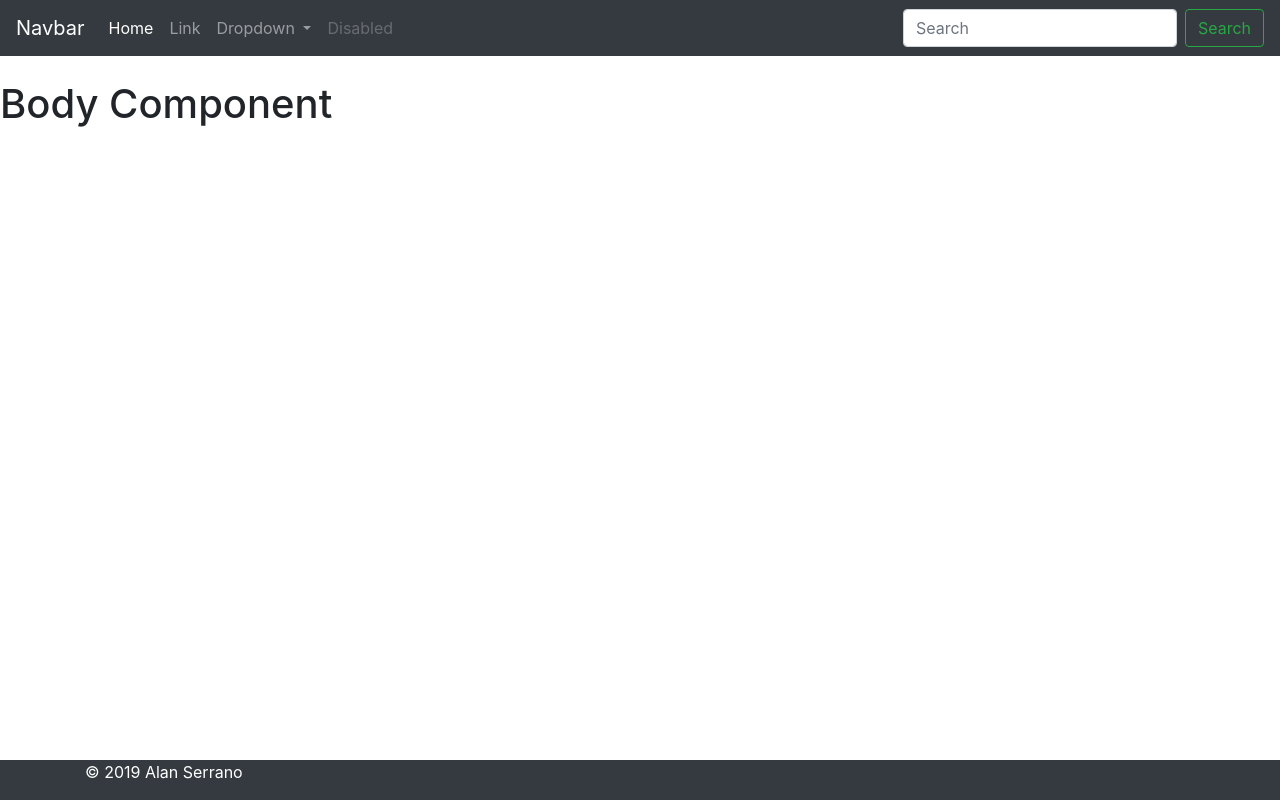
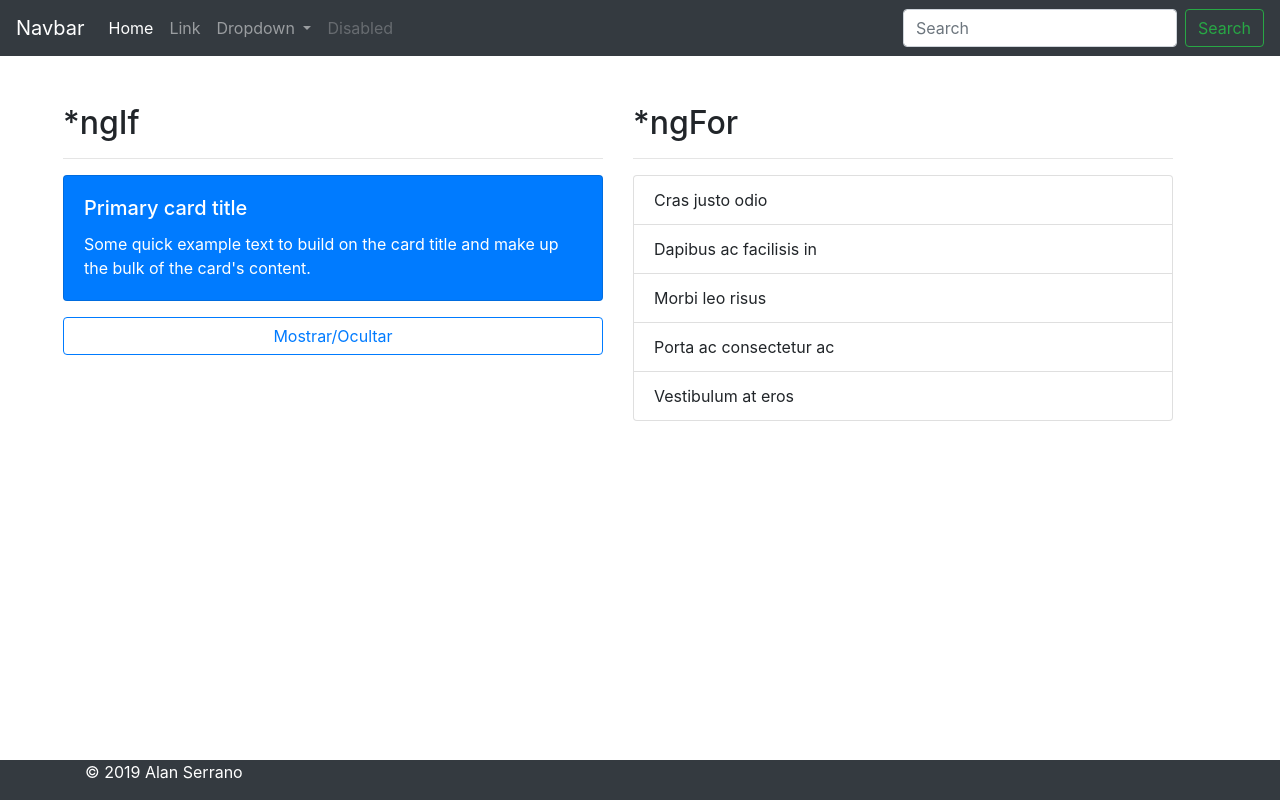
Before and after one commit to alan-serrano/angular-aplicaciones, an Angular app in the folder Proyectos/1.-HolaMundo/01-hola-mundo/: page / in a window 1280 px wide. Built offline with nearby package versions, Linux system fonts and the light colour scheme.

Commit message:
Estructura del BodyComponent

```diff
--- a/Proyectos/1.-HolaMundo/01-hola-mundo/src/app/app.component.html
+++ b/Proyectos/1.-HolaMundo/01-hola-mundo/src/app/app.component.html
@@ -1,7 +1,9 @@
 <app-header></app-header>
 
 
-<app-body class="container"></app-body>
+<div class="container m-5">
+    <app-body></app-body>
+</div>
 
 
 <app-footer></app-footer>
--- a/Proyectos/1.-HolaMundo/01-hola-mundo/src/app/components/body/body.component.html
+++ b/Proyectos/1.-HolaMundo/01-hola-mundo/src/app/components/body/body.component.html
@@ -1 +1,28 @@
-<h1>Body Component</h1>
+<div class="row">
+    <div class="col">
+        <h2>*ngIf</h2>
+        <hr>
+
+        <div class="card text-white bg-primary mb-3" style="width: 100%;">
+            <div class="card-body">
+                <h5 class="card-title">Primary card title</h5>
+                <p class="card-text">Some quick example text to build on the card title and make up the bulk of the card's
+                    content.</p>
+            </div>
+        </div>
+
+        <button class="btn btn-outline-primary btn-block">Mostrar/Ocultar</button>
+    </div>
+    <div class="col">
+        <h2>*ngFor</h2>
+        <hr>
+        <ul class="list-group">
+            <li class="list-group-item">Cras justo odio</li>
+            <li class="list-group-item">Dapibus ac facilisis in</li>
+            <li class="list-group-item">Morbi leo risus</li>
+            <li class="list-group-item">Porta ac consectetur ac</li>
+            <li class="list-group-item">Vestibulum at eros</li>
+        </ul>
+    </div>
+
+</div>
```
